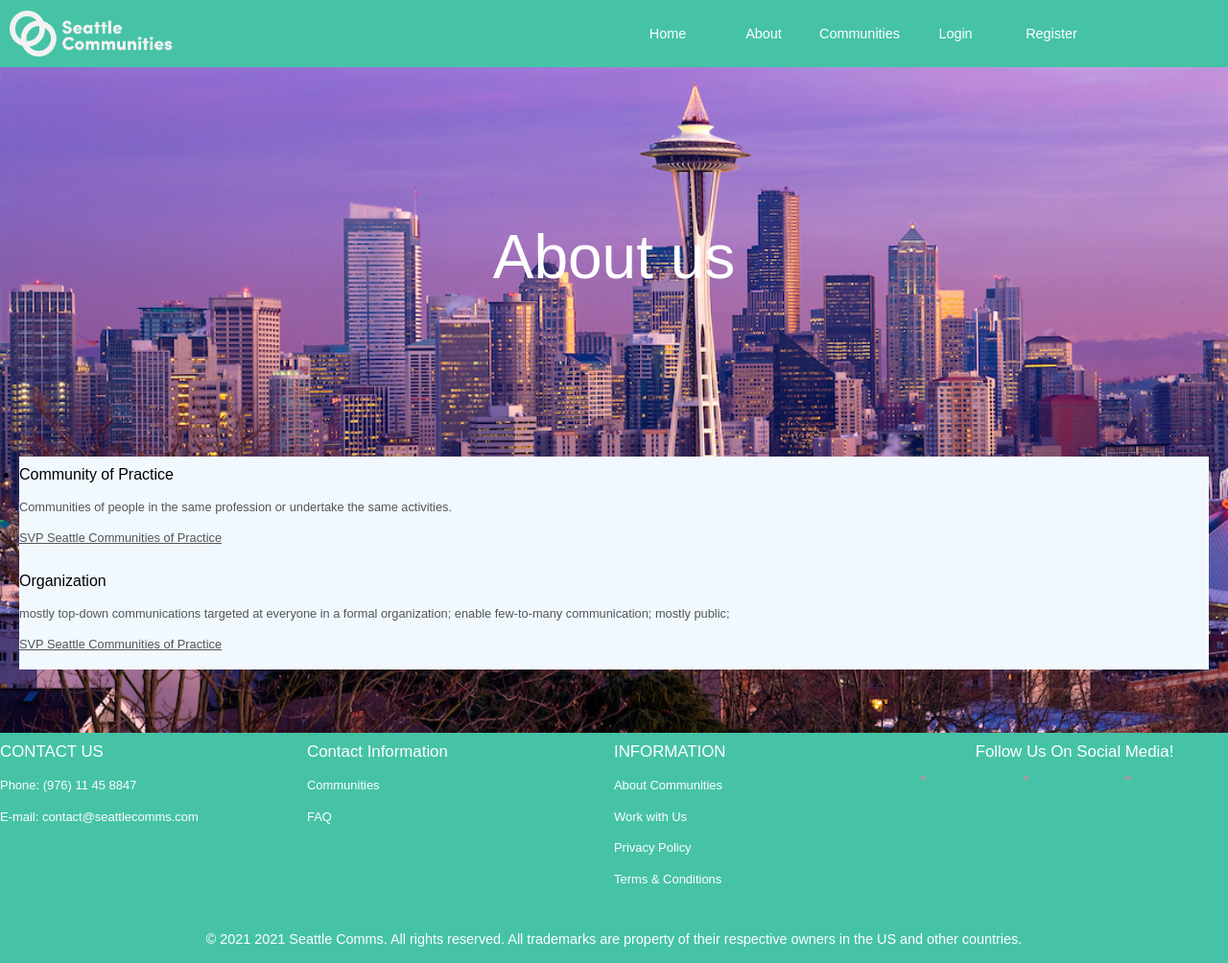
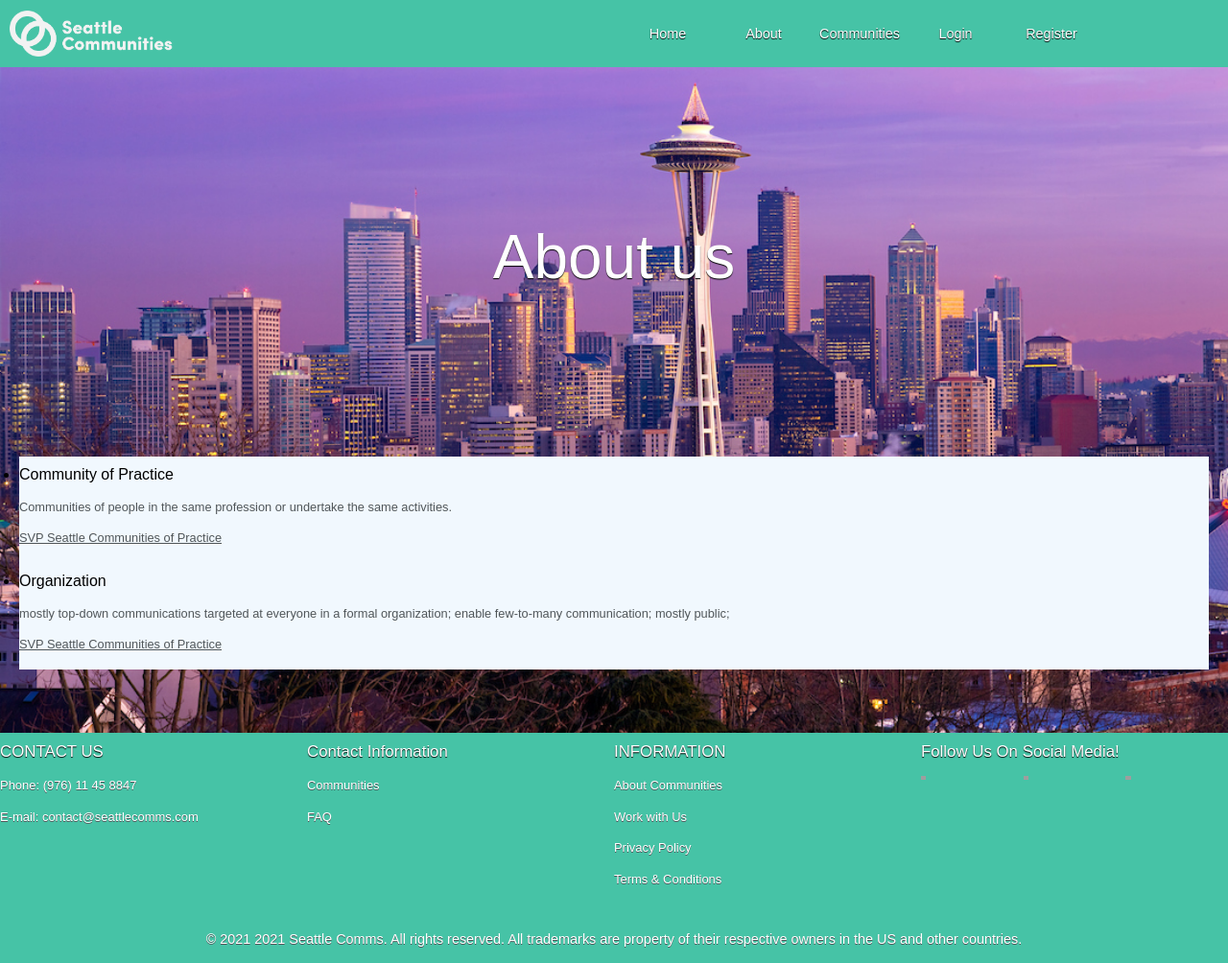
Before and after one commit to lhxo/it163group5communitysite, a PHP site: page /about.php in a window 1280 px wide. Shown: the whole page at 96% size. Run offline with PHP 8.4, Linux system fonts and the light colour scheme; grey boxes are pictures that could not be loaded.

Commit message:
Add text-shadow

```diff
--- a/css/styles.css
+++ b/css/styles.css
@@ -40,6 +40,7 @@ body {
     list-style-type: none;
     width: 20%;
     text-align: center;
+    text-shadow: 0 1px 1px #000;
 }
 
 .nav a {
@@ -50,10 +51,11 @@ body {
 }
 
 .nav a:hover {
-    color: #505659;
+    color: #000;
     background-color: #fff;
     text-align: center;
     border-radius: 2px;
+    text-shadow: none;
 }
 
 .blueberry {
@@ -118,6 +120,7 @@ header {
     font-style: normal;
     font-variant: normal;
     text-align: center;
+    text-shadow: 0 1px 1px #000;
 }
 
 .fourth {
@@ -129,6 +132,7 @@ header {
     color: #fff;
     display: block;
     font-size: 0.9em;
+    text-shadow: 0 0.5px 0.5px #505659;
 }
 
 .half {
@@ -201,6 +205,7 @@ h1 {
     font-style: italic;
     font-variant: normal;
     text-transform: capitalize;
+    /* text-shadow: 0 0.5px 0.5px #0d5745; */
 }
 
 h2, h3 {
@@ -211,6 +216,7 @@ h2, h3 {
     font-style: normal;
     font-variant: normal;
     text-transform: capitalize;
+    text-shadow: 0 1px 1px #000;
 }
 
 h4 {
@@ -264,7 +270,6 @@ footer {
 .social {
     background-color: #46C3A6;
     grid-column: span 12;
-    text-align: center;
 }
 
 .smbuttons {
@@ -296,6 +301,7 @@ footer {
     background-color: #46C3A6;
     grid-column: span 12;
     text-align: center;
+    text-shadow: 0 0.5px 0.5px #505659;
     padding: auto 0;
     color:#fff;
     margin-top: 30px;
@@ -303,15 +309,18 @@ footer {
 
 /* Extra small devices (phones, 600px and down) */
 @media only screen and (max-width: 600px) {
-    .wrapper {
+    .main {
     position: relative;
     width: 100%;
 }
+    footer {
+        display: block;
+    }
 }
 
 /* Small devices (portrait tablets and large phones, 600px and up) */
 @media only screen and (min-width: 600px) {
-    .wrapper {
+    .main, footer {
     position: relative;
     width: 100%;
 }
@@ -319,7 +328,7 @@ footer {
 
 /* Medium devices (landscape tablets, 768px and up) */
 @media only screen and (min-width: 768px) {
-    .wrapper {
+    .main, footer {
     position: relative;
     width: 100%;
 }
@@ -327,7 +336,7 @@ footer {
 
 /* Large devices (laptops/desktops, 992px and up) */
 @media only screen and (min-width: 992px) {
-    .wrapper {
+    .main, footer {
     position: relative;
     width: 100%;
 }
@@ -335,7 +344,7 @@ footer {
 
 /* Extra large devices (large laptops and desktops, 1200px and up) */
 @media only screen and (min-width: 1200px) {
-    .wrapper {
+    .main, footer {
     position: relative;
     width: 100%;
 }
```
